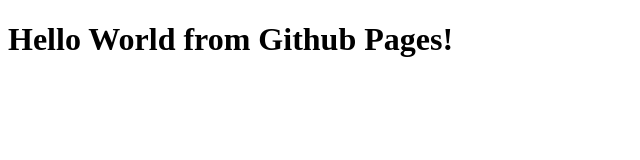
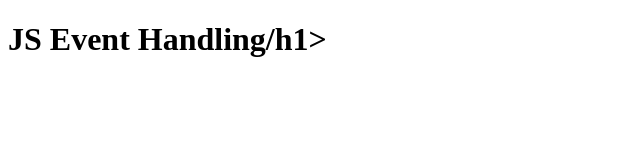
Before and after one commit to aj8338/aj8338.github.io, a plain HTML site: page index.html in a window 1280 px wide. Shown: the whole page, without its empty margins (0-640 px from the left). Drawn offline with Linux system fonts and the light colour scheme.

```diff
--- a/index.html
+++ b/index.html
@@ -4,9 +4,9 @@
     <meta charset="UTF-8" />
     <meta http-equiv="X-UA-Compatible" content="IE=edge" />
     <meta name="viewport" content="width=device-width, initial-scale=1.0" />
-    <title>Hello World</title>
+    <title>JS Event Handling</title>
   </head>
   <body>
-    <h1>Hello World from Github Pages!</h1>
+    <h1>JS Event Handling/h1>
   </body>
 </html>
```
